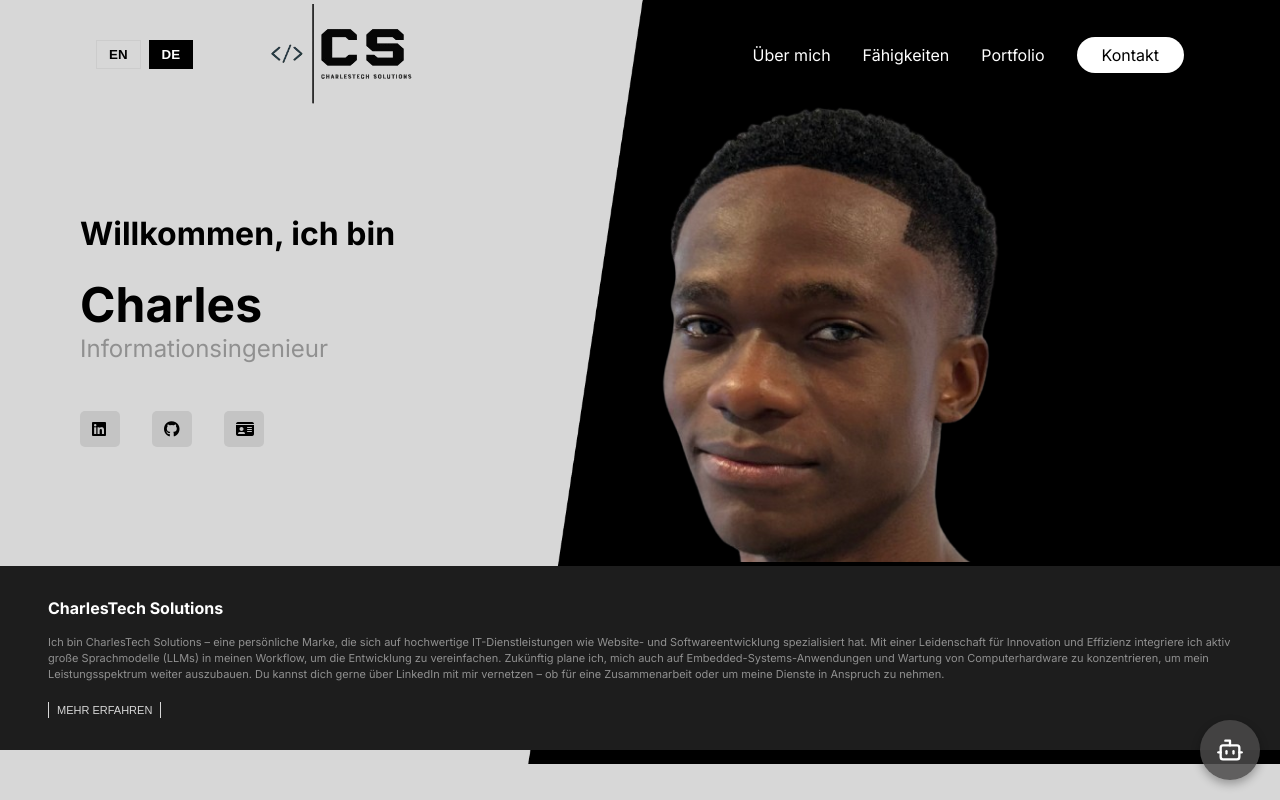
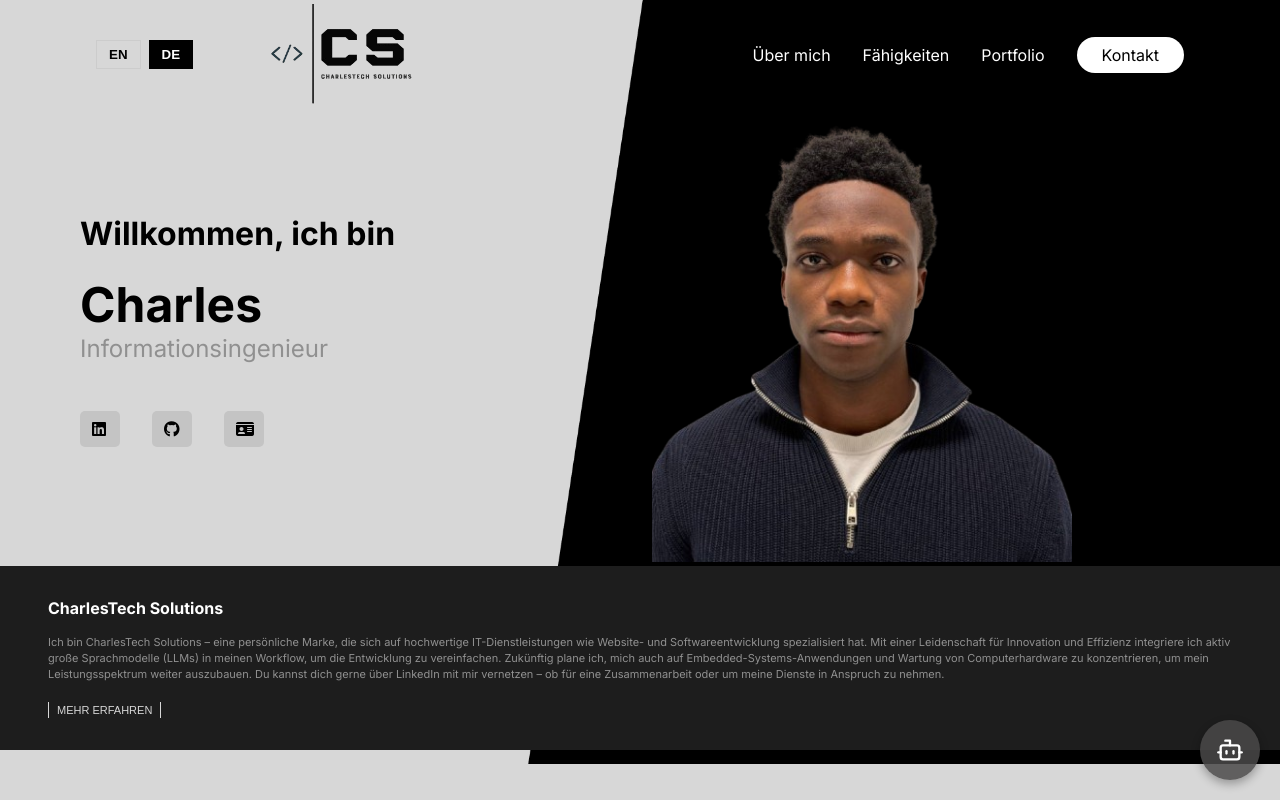
Before and after one commit to Charlesss10/personal_portfolio, a React (Create React App) app: page /de in a window 1280 px wide. Shown: the top 800 px of the page. Built offline with nearby package versions, Linux system fonts and the light colour scheme.

Commit message:
Change Hero Picture and Update Dependecies

```diff
--- a/src/App.css
+++ b/src/App.css
@@ -149,7 +149,7 @@
 
 .person-img img {
   margin-right: 8rem;
-  width: 490px;
+  width: 420px;
   height: 468px;
 }
 
```
Also changed, not shown: package.json (+9 -9 lines), src/images/person.png, 1 other file (tests, documents, lock files or other folders).
